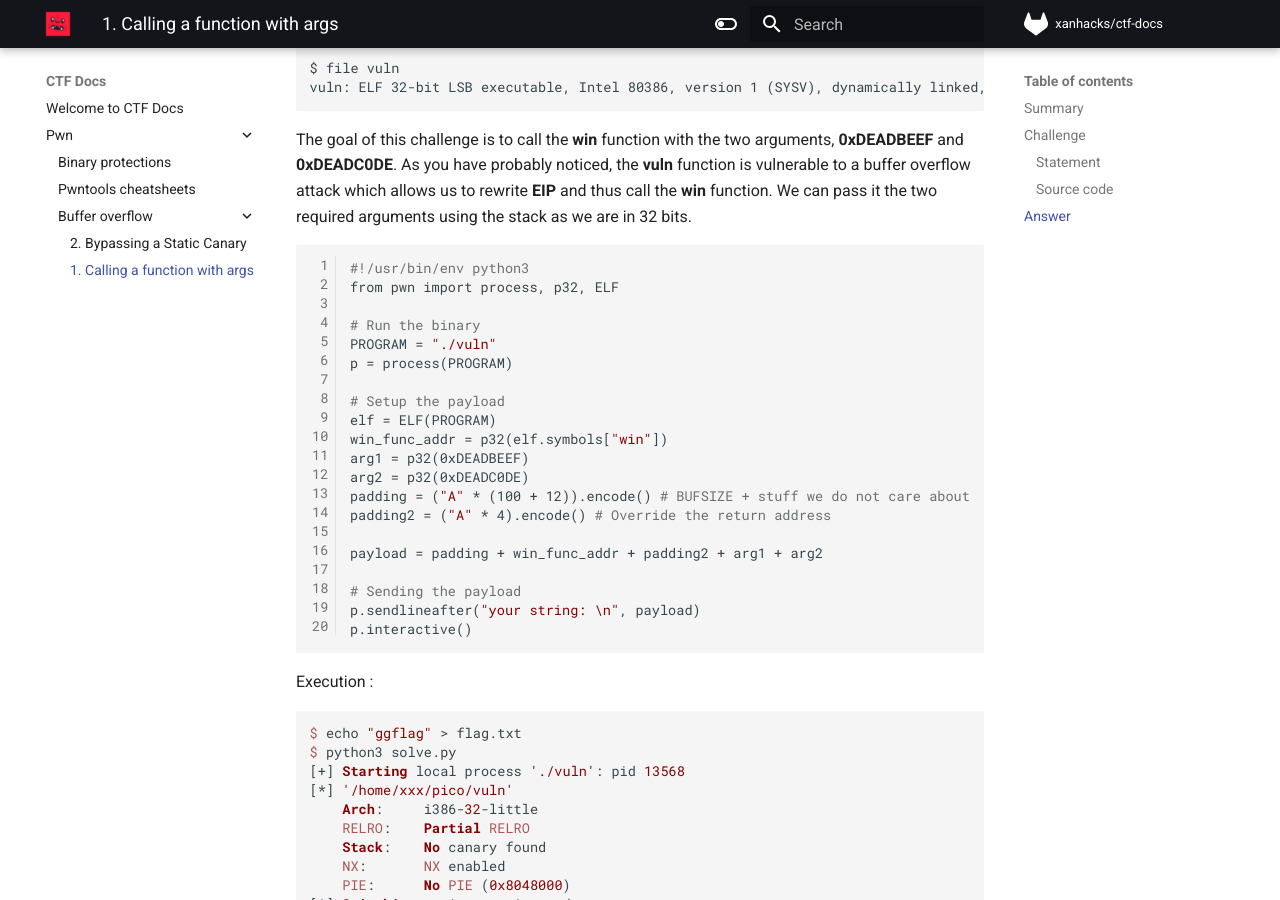
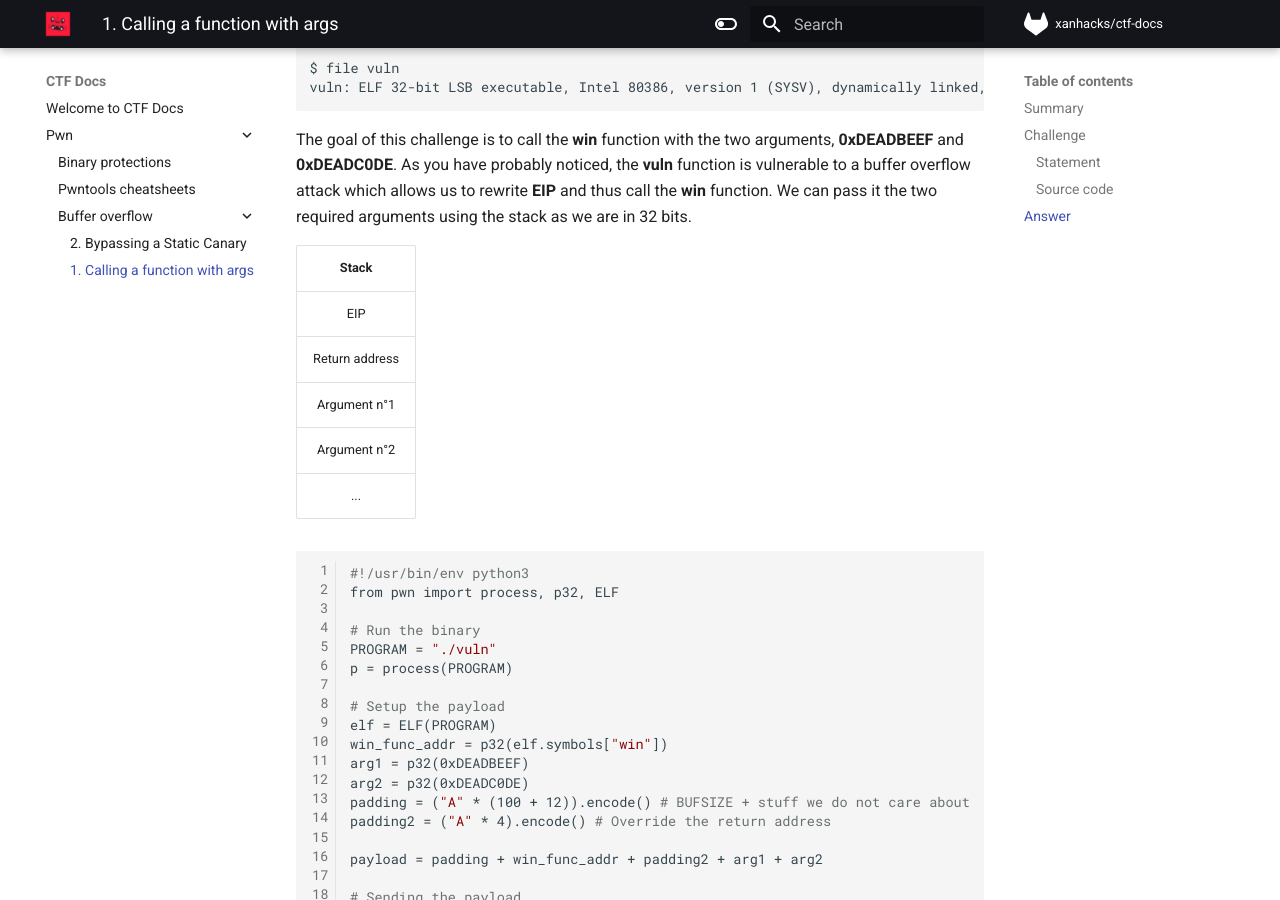
Before and after one commit to xanhacks/ctf-docs, an MkDocs documentation site: the page built from docs/pwn/buffer-overflow/calling-function-with-args.md, in a window 1280 px wide and 900 px high, scrolled down 1440 px. Built offline with MkDocs 1.6.1 and Material for MkDocs 9.7.7, drawn with Linux system fonts in a browser that asks for light colours; nearby versions of some CDN libraries; comment, search, counter and statistics services are not loaded.

Commit message:
Add a stack table

````diff
--- a/docs/pwn/buffer-overflow/calling-function-with-args.md
+++ b/docs/pwn/buffer-overflow/calling-function-with-args.md
@@ -74,6 +74,14 @@ vuln: ELF 32-bit LSB executable, Intel 80386, version 1 (SYSV), dynamically link
 
 The goal of this challenge is to call the **win** function with the two arguments, **0xDEADBEEF** and **0xDEADC0DE**. As you have probably noticed, the **vuln** function is vulnerable to a buffer overflow attack which allows us to rewrite **EIP** and thus call the **win** function. We can pass it the two required arguments using the stack as we are in 32 bits.
 
+| Stack          |
+| :------------: |
+| EIP            |
+| Return address |
+| Argument n°1   |
+| Argument n°2   |
+| ...            |
+
 ```python linenums="1"
 #!/usr/bin/env python3
 from pwn import process, p32, ELF
````
